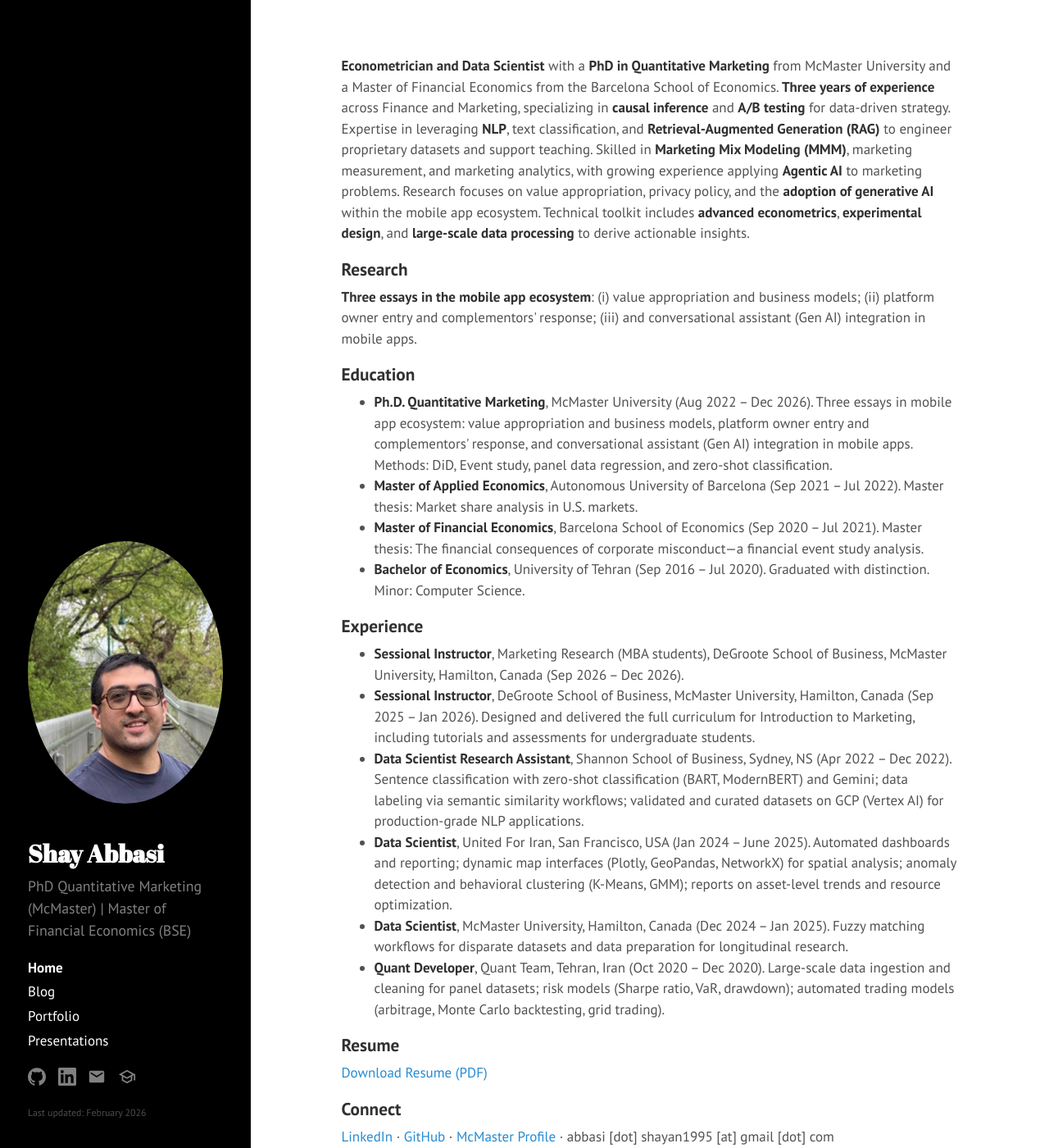
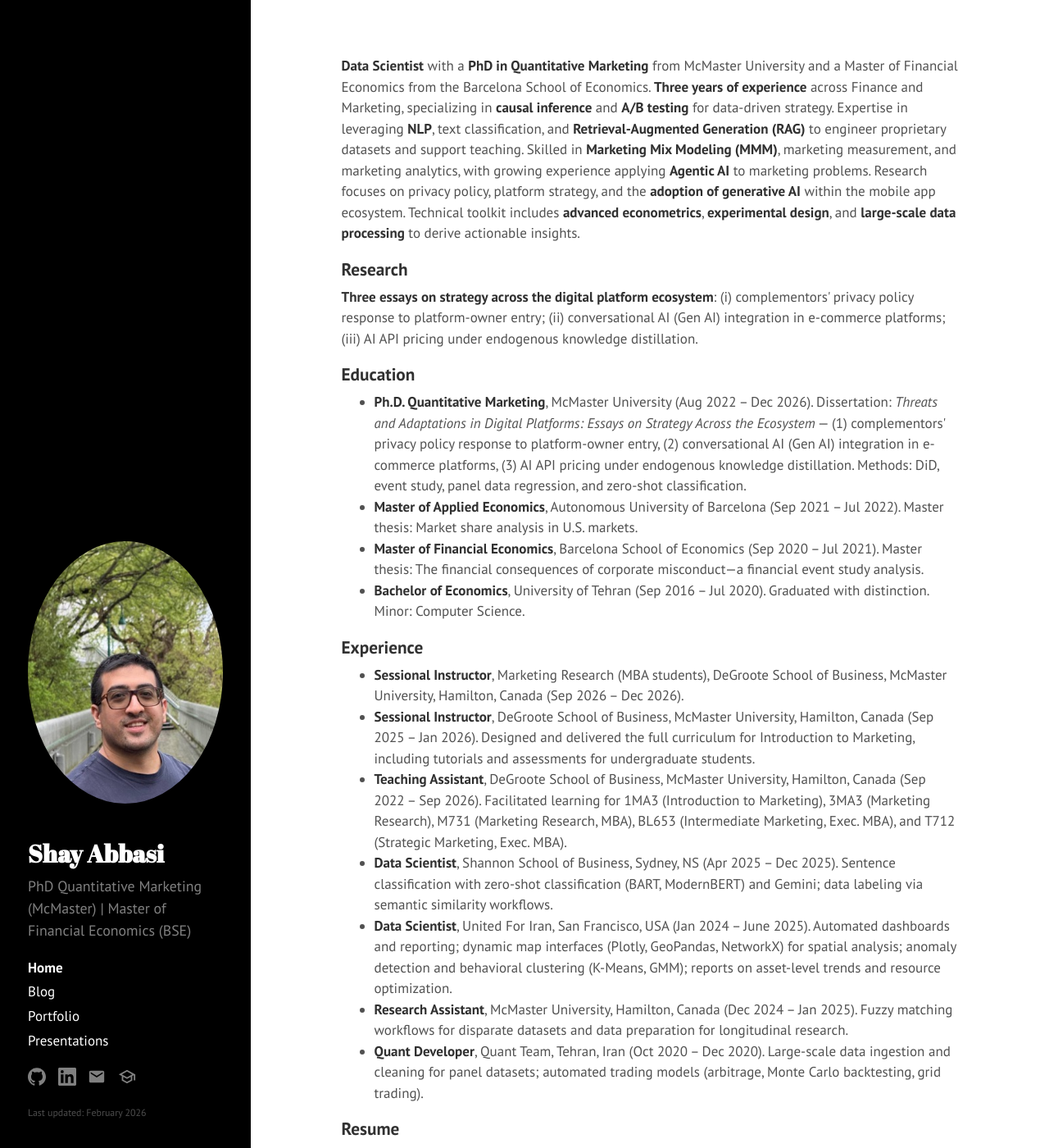
Before and after one commit to shayanAbbasi1995/shayanabbasi1995.github.io, a Jekyll site: the page built from index.html, in a window 1280 px wide and 1400 px high. Shown: the whole window at 82% size. Built offline with Jekyll 4.4.1, drawn with Linux system fonts in a browser that asks for light colours; the list of posts is cut into pages by our own code.

Commit message:
Update homepage bio, experience details, and resume PDF

```diff
--- a/index.html
+++ b/index.html
@@ -5,7 +5,7 @@
 
 <div class="page">
   <p>
-    <strong>Econometrician and Data Scientist</strong> with a
+    <strong>Data Scientist</strong> with a
     <strong>PhD in Quantitative Marketing</strong> from McMaster University and a
     Master of Financial Economics from the Barcelona School of Economics.
     <strong>Three years of experience</strong> across Finance and Marketing,
@@ -14,8 +14,8 @@
     and <strong>Retrieval-Augmented Generation (RAG)</strong> to engineer proprietary datasets
     and support teaching. Skilled in <strong>Marketing Mix Modeling (MMM)</strong>,
     marketing measurement, and marketing analytics, with growing experience applying
-    <strong>Agentic AI</strong> to marketing problems. Research focuses on value appropriation,
-    privacy policy, and the <strong>adoption of generative AI</strong> within the
+    <strong>Agentic AI</strong> to marketing problems. Research focuses on privacy policy,
+    platform strategy, and the <strong>adoption of generative AI</strong> within the
     mobile app ecosystem. Technical toolkit includes <strong>advanced econometrics</strong>,
     <strong>experimental design</strong>, and <strong>large-scale data processing</strong>
     to derive actionable insights.
@@ -23,15 +23,15 @@
 
   <h2>Research</h2>
   <p>
-    <strong>Three essays in the mobile app ecosystem</strong>:
-    (i) value appropriation and business models;
-    (ii) platform owner entry and complementors' response;
-    (iii) and conversational assistant (Gen AI) integration in mobile apps.
+    <strong>Three essays on strategy across the digital platform ecosystem</strong>:
+    (i) complementors' privacy policy response to platform-owner entry;
+    (ii) conversational AI (Gen AI) integration in e-commerce platforms;
+    (iii) AI API pricing under endogenous knowledge distillation.
   </p>
 
   <h2>Education</h2>
   <ul>
-    <li><strong>Ph.D. Quantitative Marketing</strong>, McMaster University (Aug 2022 – Dec 2026). Three essays in mobile app ecosystem: value appropriation and business models, platform owner entry and complementors' response, and conversational assistant (Gen AI) integration in mobile apps. Methods: DiD, Event study, panel data regression, and zero-shot classification.</li>
+    <li><strong>Ph.D. Quantitative Marketing</strong>, McMaster University (Aug 2022 – Dec 2026). Dissertation: <em>Threats and Adaptations in Digital Platforms: Essays on Strategy Across the Ecosystem</em> — (1) complementors' privacy policy response to platform-owner entry, (2) conversational AI (Gen AI) integration in e-commerce platforms, (3) AI API pricing under endogenous knowledge distillation. Methods: DiD, event study, panel data regression, and zero-shot classification.</li>
     <li><strong>Master of Applied Economics</strong>, Autonomous University of Barcelona (Sep 2021 – Jul 2022). Master thesis: Market share analysis in U.S. markets.</li>
     <li><strong>Master of Financial Economics</strong>, Barcelona School of Economics (Sep 2020 – Jul 2021). Master thesis: The financial consequences of corporate misconduct—a financial event study analysis.</li>
     <li><strong>Bachelor of Economics</strong>, University of Tehran (Sep 2016 – Jul 2020). Graduated with distinction. Minor: Computer Science.</li>
@@ -41,10 +41,11 @@
   <ul>
     <li><strong>Sessional Instructor</strong>, Marketing Research (MBA students), DeGroote School of Business, McMaster University, Hamilton, Canada (Sep 2026 – Dec 2026).</li>
     <li><strong>Sessional Instructor</strong>, DeGroote School of Business, McMaster University, Hamilton, Canada (Sep 2025 – Jan 2026). Designed and delivered the full curriculum for Introduction to Marketing, including tutorials and assessments for undergraduate students.</li>
-    <li><strong>Data Scientist Research Assistant</strong>, Shannon School of Business, Sydney, NS (Apr 2022 – Dec 2022). Sentence classification with zero-shot classification (BART, ModernBERT) and Gemini; data labeling via semantic similarity workflows; validated and curated datasets on GCP (Vertex AI) for production-grade NLP applications.</li>
+    <li><strong>Teaching Assistant</strong>, DeGroote School of Business, McMaster University, Hamilton, Canada (Sep 2022 – Sep 2026). Facilitated learning for 1MA3 (Introduction to Marketing), 3MA3 (Marketing Research), M731 (Marketing Research, MBA), BL653 (Intermediate Marketing, Exec. MBA), and T712 (Strategic Marketing, Exec. MBA).</li>
+    <li><strong>Data Scientist</strong>, Shannon School of Business, Sydney, NS (Apr 2025 – Dec 2025). Sentence classification with zero-shot classification (BART, ModernBERT) and Gemini; data labeling via semantic similarity workflows.</li>
     <li><strong>Data Scientist</strong>, United For Iran, San Francisco, USA (Jan 2024 – June 2025). Automated dashboards and reporting; dynamic map interfaces (Plotly, GeoPandas, NetworkX) for spatial analysis; anomaly detection and behavioral clustering (K-Means, GMM); reports on asset-level trends and resource optimization.</li>
-    <li><strong>Data Scientist</strong>, McMaster University, Hamilton, Canada (Dec 2024 – Jan 2025). Fuzzy matching workflows for disparate datasets and data preparation for longitudinal research.</li>
-    <li><strong>Quant Developer</strong>, Quant Team, Tehran, Iran (Oct 2020 – Dec 2020). Large-scale data ingestion and cleaning for panel datasets; risk models (Sharpe ratio, VaR, drawdown); automated trading models (arbitrage, Monte Carlo backtesting, grid trading).</li>
+    <li><strong>Research Assistant</strong>, McMaster University, Hamilton, Canada (Dec 2024 – Jan 2025). Fuzzy matching workflows for disparate datasets and data preparation for longitudinal research.</li>
+    <li><strong>Quant Developer</strong>, Quant Team, Tehran, Iran (Oct 2020 – Dec 2020). Large-scale data ingestion and cleaning for panel datasets; automated trading models (arbitrage, Monte Carlo backtesting, grid trading).</li>
   </ul>
 
   <h2>Resume</h2>
```
Also changed, not shown: 1 other file.
